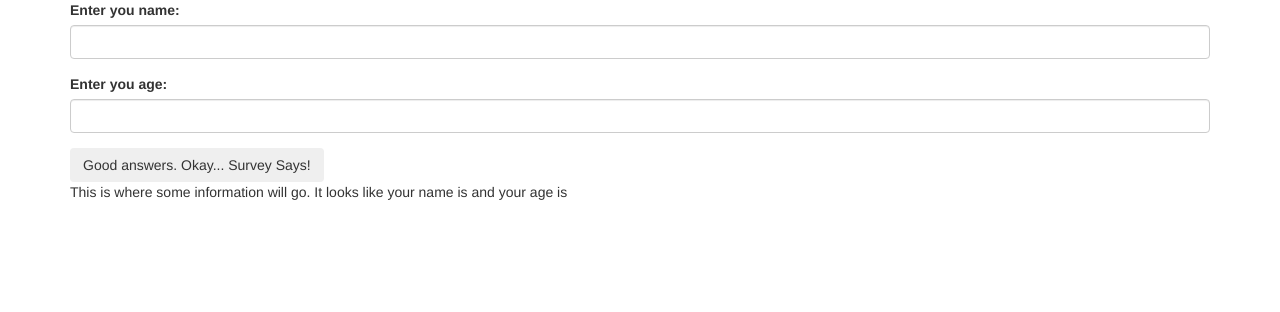
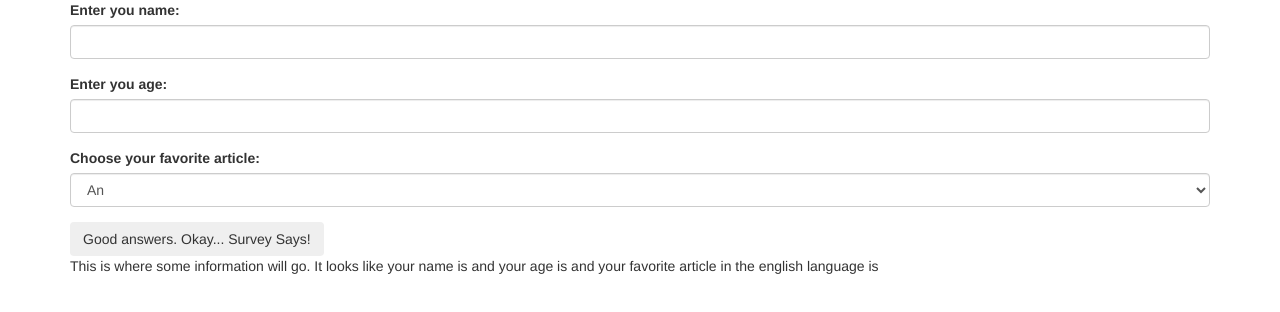
Before and after one commit to SPdowns/survey, a plain HTML site: page index.html in a window 1280 px wide. Drawn offline with nearby package versions, Linux system fonts and the light colour scheme.

Commit message:
it will add a select option to the website co-authored-by: Sean Downs <spdowns@protonmail.com>

```diff
--- a/index.html
+++ b/index.html
@@ -18,10 +18,19 @@
           <label for="age">Enter you age:</label>
           <input id="age" class="form-control" type="text">
         </div>
+
+        <div class="form-group">
+          <label for="article">Choose your favorite article:</label>
+          <select class="form-control" id="article">
+          <option>An</option>
+          <option>A</option>
+          <option>Some</option>
+          </select>
+        </div>
         <button type="submit" class="btn">Good answers. Okay... Survey Says!</button>
       </form>
       <div class="outputSurvey">
-      <p>This is where some information will go. It looks like your name is <span id="nameSpan"></span> and your age is<span id="ageSpan"></p>
+      <p>This is where some information will go. It looks like your name is <span id="nameSpan"></span> and your age is <span id="ageSpan"></span> and your favorite article in the english language is <span id="articleSpan"></span></p>
       </div>
     </div>
   </body>
--- a/js/scripts.js
+++ b/js/scripts.js
@@ -3,8 +3,12 @@ $(document).ready(function() {
     event.preventDefault();
     const nameInput = $("input#name").val();
     const ageInput = $("input#age").val();
+    //console.log(ageInput);
+    const articleInput= $("#article").val();
 
     $("#nameSpan").text(nameInput);
     $("#ageSpan").text(ageInput);
+    $("#articleSpan").text(articleInput);
+
   });
 });
```
